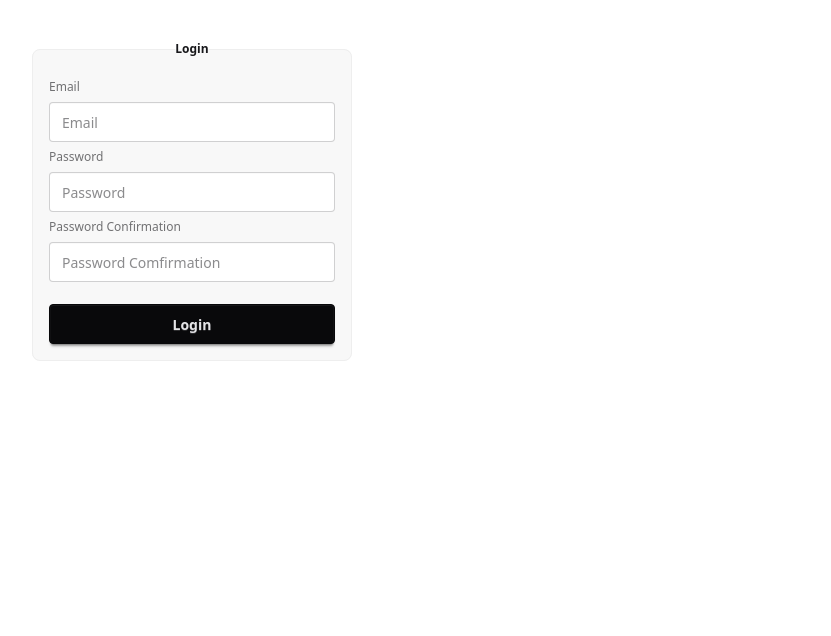
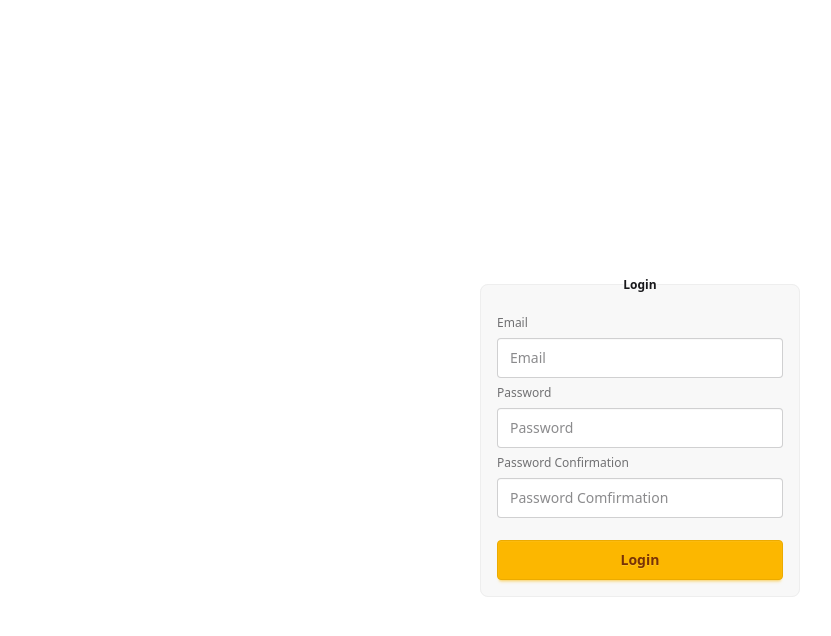
Before and after one commit to Ishikawa847/book_portfolio, a React app in the folder frontend/: page /signup in a window 1280 px wide. Shown: the top 636 px of the page, without its empty margins (0-831 px from the left). Built offline with nearby package versions, Linux system fonts and the light colour scheme; the HTML template or start-up script is replaced by a standard one.

Commit message:
feat: adjust layout of singupform

```diff
--- a/frontend/src/components/auth/SignUpForm.tsx
+++ b/frontend/src/components/auth/SignUpForm.tsx
@@ -1,5 +1,6 @@
 export default function SignUpForm() {
   return (
+<div className="min-h-screen flex items-center justify-center">
 <fieldset className="fieldset bg-base-200 border-base-300 rounded-box w-xs border p-4">
   <legend className="fieldset-legend">Login</legend>
 
@@ -12,7 +13,8 @@ export default function SignUpForm() {
   <label className="label">Password Confirmation</label>
   <input type="password" className="input" placeholder="Password Comfirmation" />
 
-  <button className="btn btn-neutral mt-4">Login</button>
+  <button className="btn btn-warning mt-4">Login</button>
 </fieldset>
+</div>
   )
 }
```
